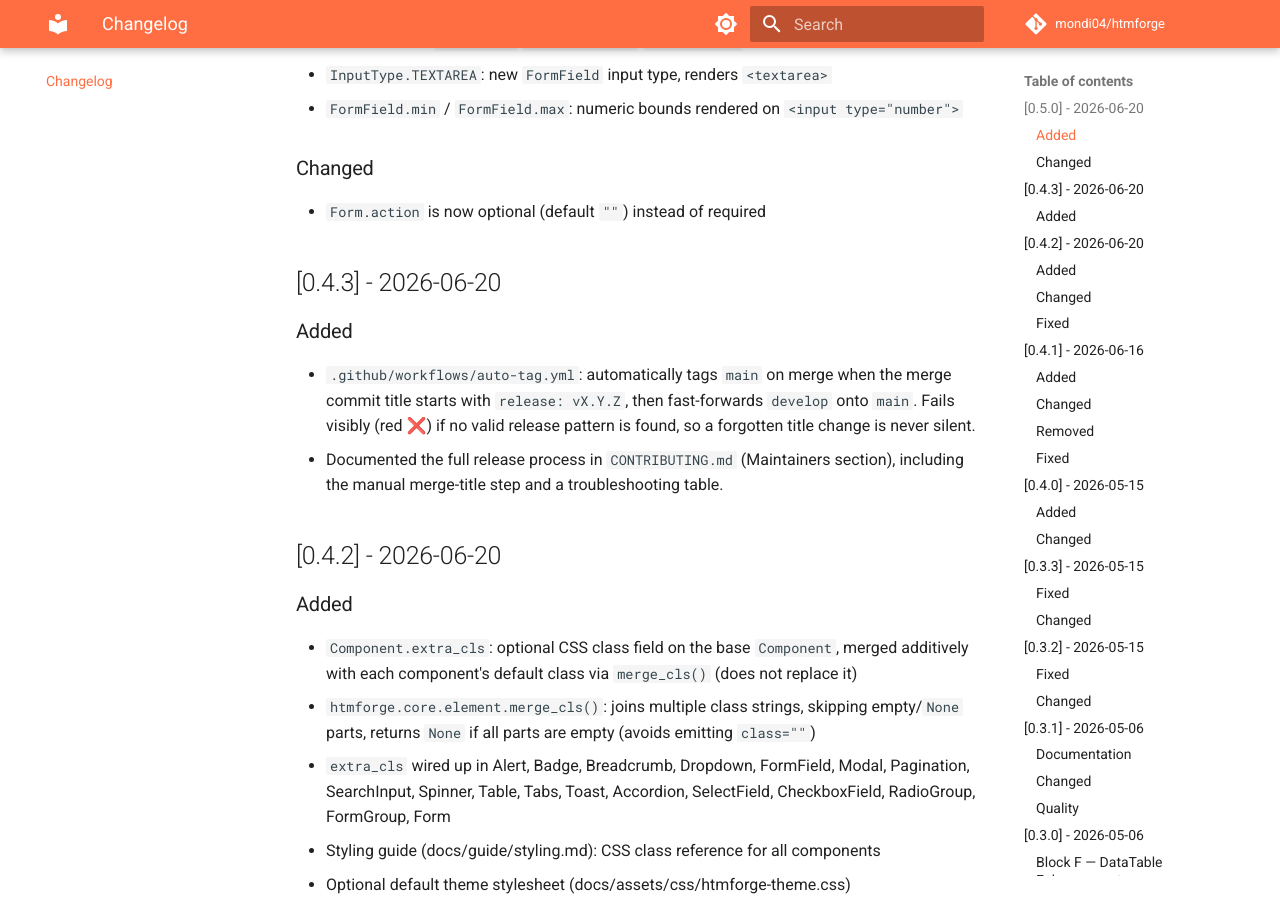
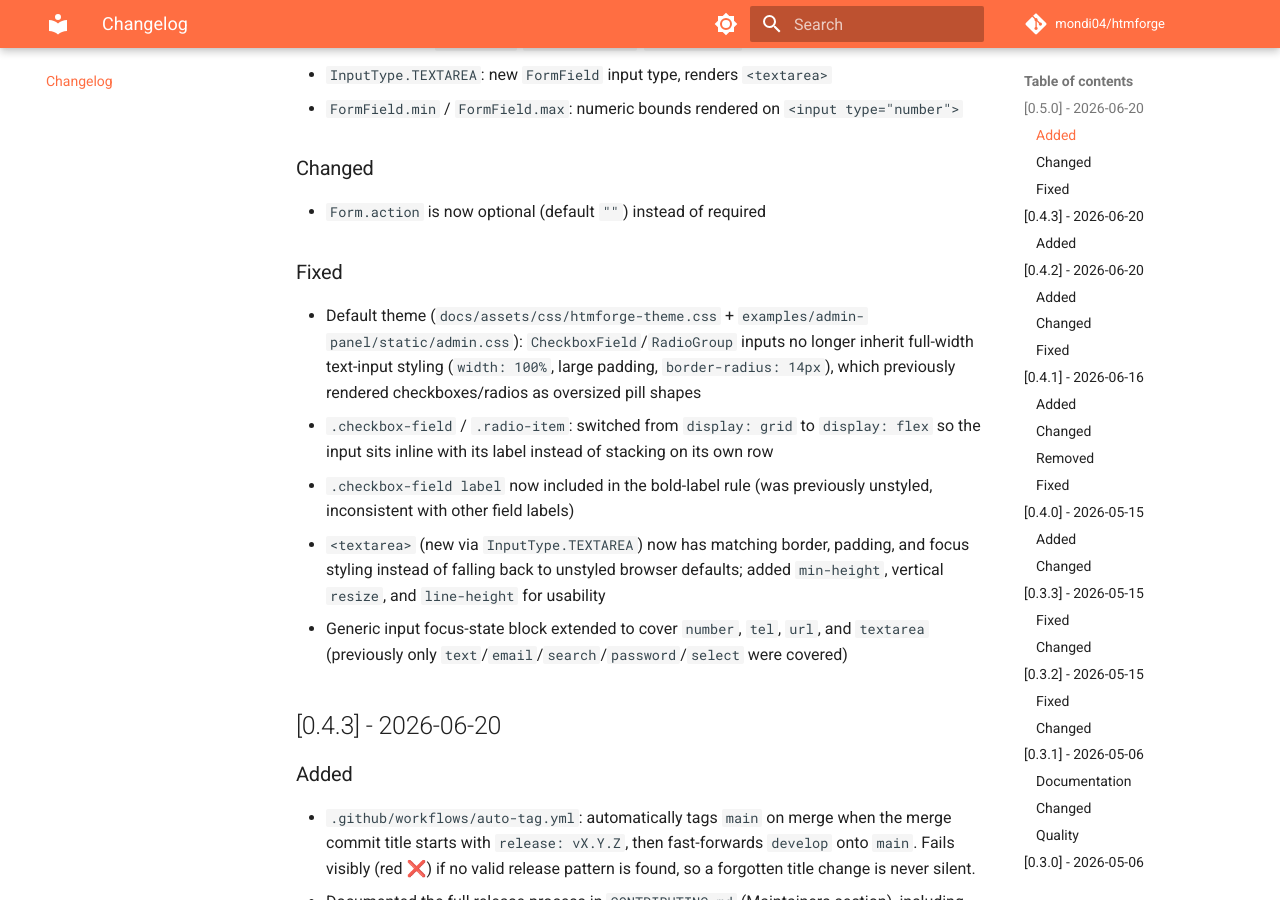
Before and after one commit to mondi04/htmforge, an MkDocs documentation site: the page built from docs/changelog.md, in a window 1280 px wide and 900 px high, scrolled down 472 px. Built offline with MkDocs 1.6.1 and Material for MkDocs 9.7.7, drawn with Linux system fonts in a browser that asks for light colours; comment, search, counter and statistics services are not loaded.

Commit message:
fix: improve CheckboxField and RadioGroup styling for better usability

```diff
--- a/docs/changelog.md
+++ b/docs/changelog.md
@@ -14,6 +14,13 @@ Versioning: [Semantic Versioning](https://semver.org/).
 
 ### Changed
 - `Form.action` is now optional (default `""`) instead of required
+
+### Fixed
+- Default theme (`docs/assets/css/htmforge-theme.css` + `examples/admin-panel/static/admin.css`): `CheckboxField`/`RadioGroup` inputs no longer inherit full-width text-input styling (`width: 100%`, large padding, `border-radius: 14px`), which previously rendered checkboxes/radios as oversized pill shapes
+- `.checkbox-field` / `.radio-item`: switched from `display: grid` to `display: flex` so the input sits inline with its label instead of stacking on its own row
+- `.checkbox-field label` now included in the bold-label rule (was previously unstyled, inconsistent with other field labels)
+- `<textarea>` (new via `InputType.TEXTAREA`) now has matching border, padding, and focus styling instead of falling back to unstyled browser defaults; added `min-height`, vertical `resize`, and `line-height` for usability
+- Generic input focus-state block extended to cover `number`, `tel`, `url`, and `textarea` (previously only `text`/`email`/`search`/`password`/`select` were covered)
 
 ## [0.4.3] - 2026-06-20
 
```
